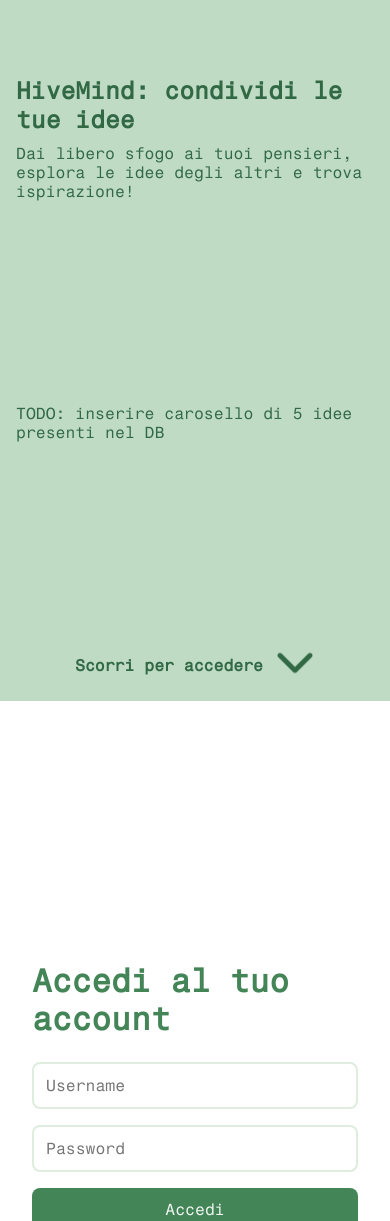
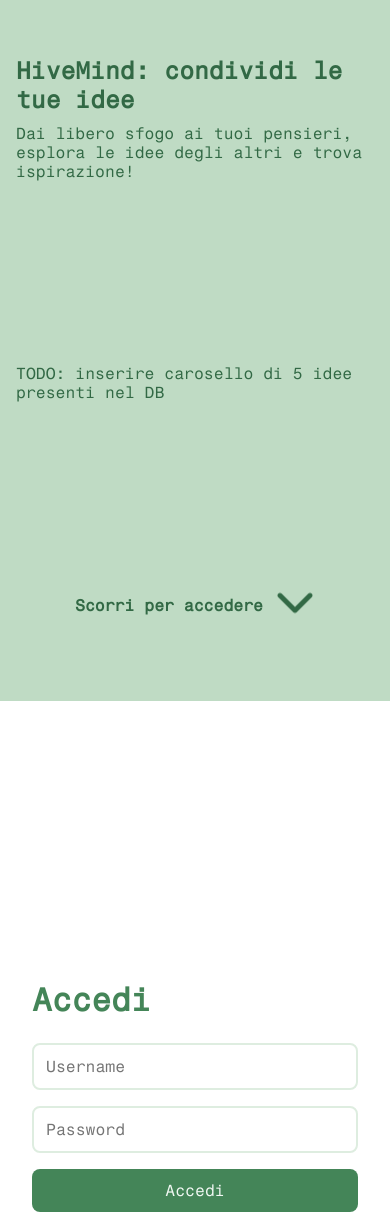
Before and after one commit to roberto-ingenito-appunti-universita/tec_web_project, an Angular app in the folder front_end/: page /signin in a window 390 px wide. Shown: the part 143-1364 px from the top of the page. Built offline with nearby package versions, Linux system fonts and the light colour scheme.

Commit message:
fix: sign in style

```diff
--- a/front_end/src/app/components/signin/signin.component.html
+++ b/front_end/src/app/components/signin/signin.component.html
@@ -26,7 +26,7 @@
       </div>
       <div id="signInForm" class="right-column">
         <div class="login-container">
-          <h1>Accedi al tuo account</h1>
+          <h1>Accedi</h1>
 
           <form id="loginForm">
             <div class="input-group">
--- a/front_end/src/app/components/signin/signin.component.scss
+++ b/front_end/src/app/components/signin/signin.component.scss
@@ -173,6 +173,8 @@ button:hover {
 
     color: $primary600;
     font-weight: bold;
+
+    margin-bottom: 60px;
   }
   .arrow-down-container:hover {
     cursor: pointer;
```
Also changed, not shown: 1 other file (tests, documents, lock files or other folders).
